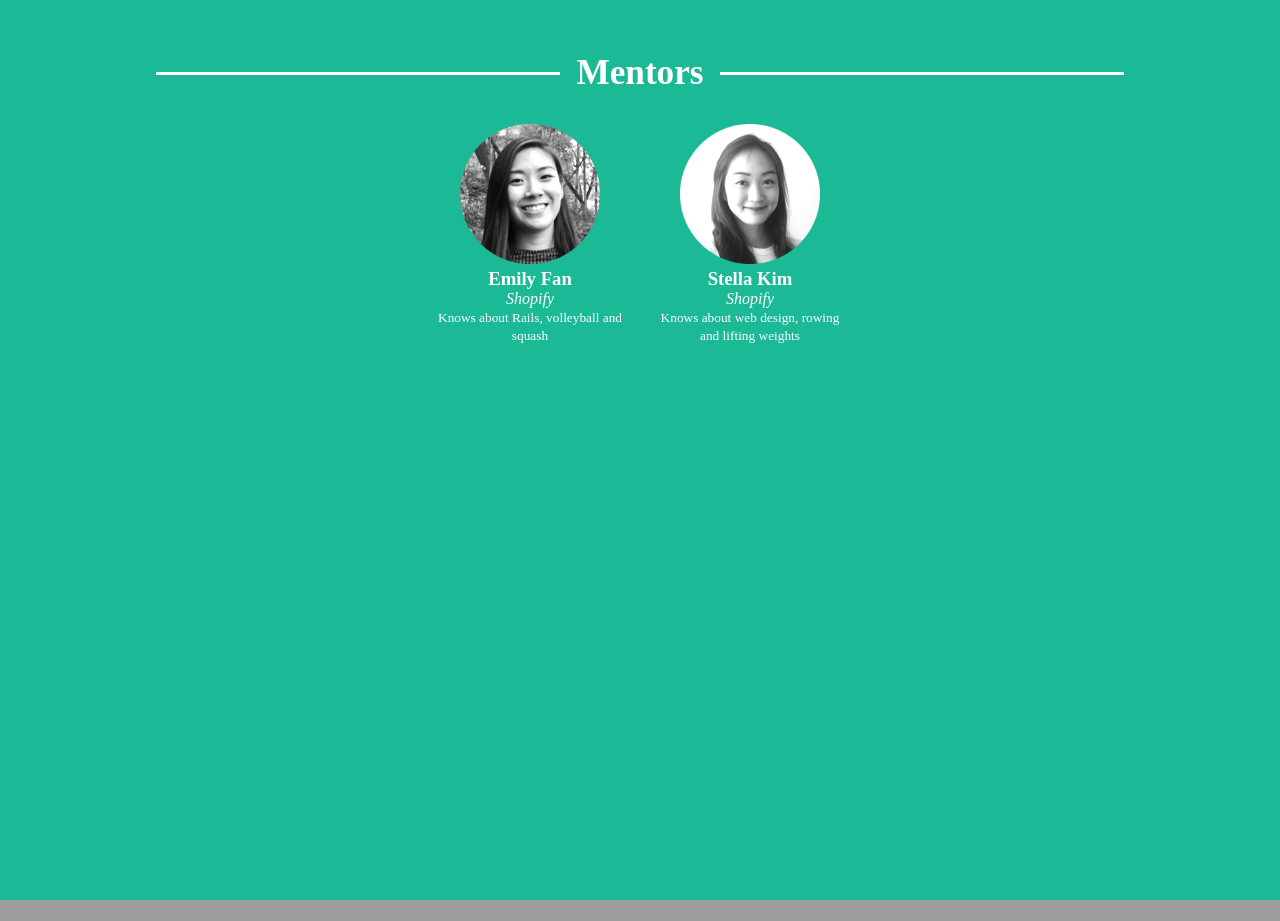
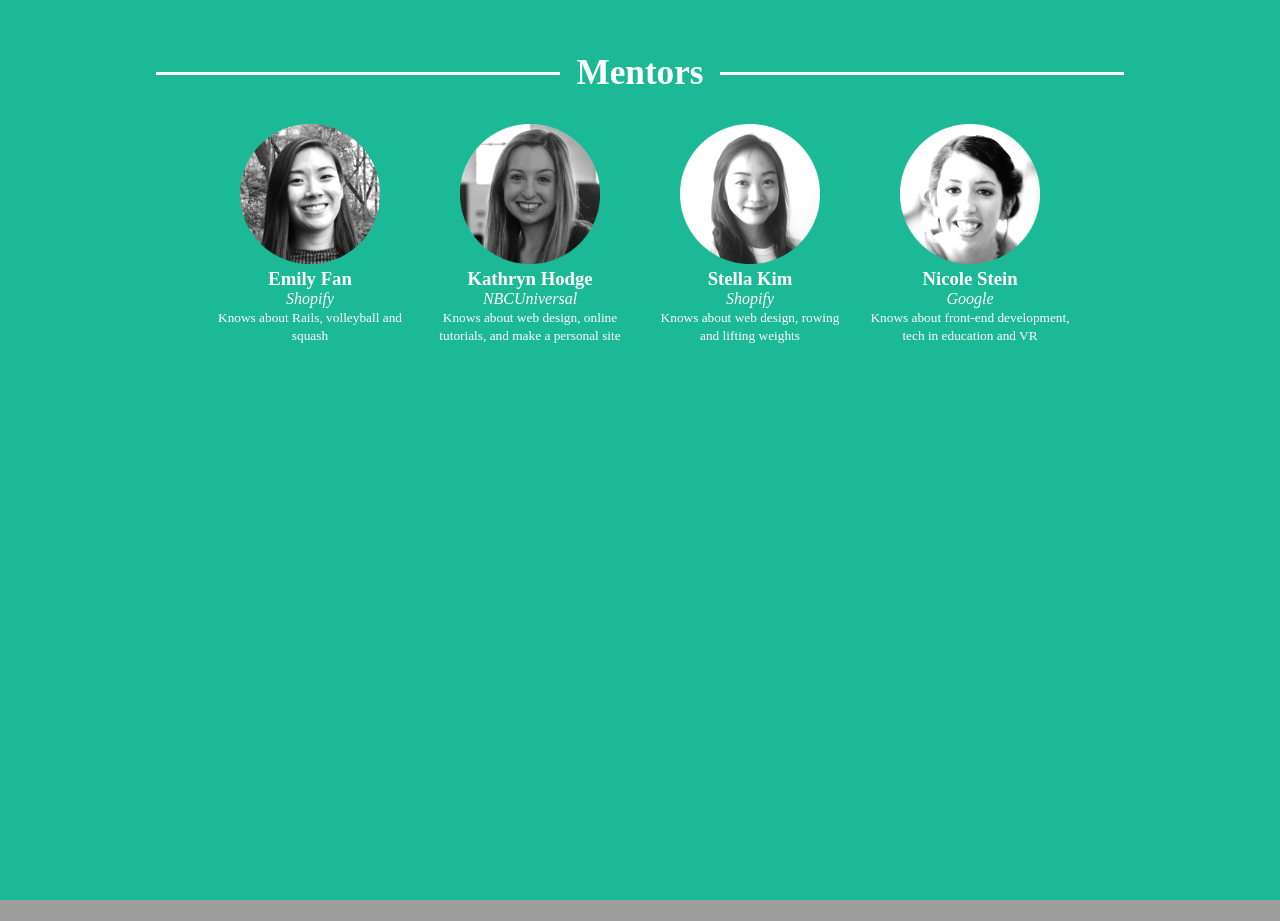
Before and after one commit to flawlesshacks/2017.flawlesshacks.com, a plain HTML site: page dayof.html in a window 1280 px wide. Shown: the part 2520-3441 px from the top of the page. Drawn offline with nearby package versions, Linux system fonts and the light colour scheme; grey boxes are pictures that could not be loaded; a web font is replaced by a local one.

Commit message:
dayof site changes

```diff
--- a/dayof.html
+++ b/dayof.html
@@ -140,10 +140,22 @@
       <small>Knows about Rails, volleyball and squash</small>
     </div>
     <div class="mentor-card">
+      <img class="mentor-photo" src="images/mentors/kathrynhodge.png">
+      <h3>Kathryn Hodge</h3>
+      <p>NBCUniversal</p>
+      <small>Knows about web design, online tutorials, and make a personal site</small>
+    </div>
+    <div class="mentor-card">
       <img class="mentor-photo" src="images/mentors/stella.png">
       <h3>Stella Kim</h3>
       <p>Shopify</p>
       <small>Knows about web design, rowing and lifting weights</small>
+    </div>
+    <div class="mentor-card">
+      <img class="mentor-photo" src="images/mentors/nicole.png">
+      <h3>Nicole Stein</h3>
+      <p>Google</p>
+      <small>Knows about front-end development, tech in education and VR</small>
     </div>
   </div>
 </div>
```
Also changed, not shown: images/mentors/kathrynhodge.png (added), images/mentors/nicole.png (added).
